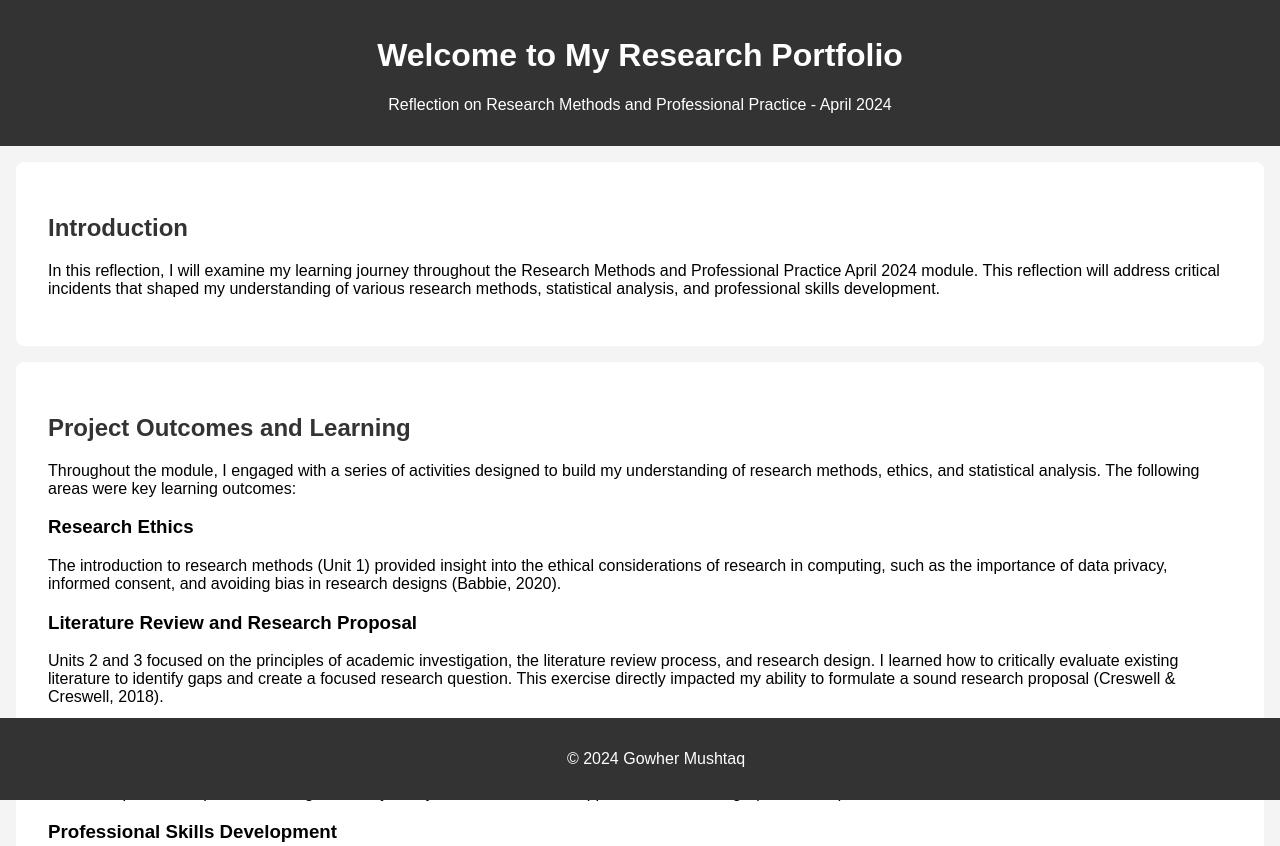
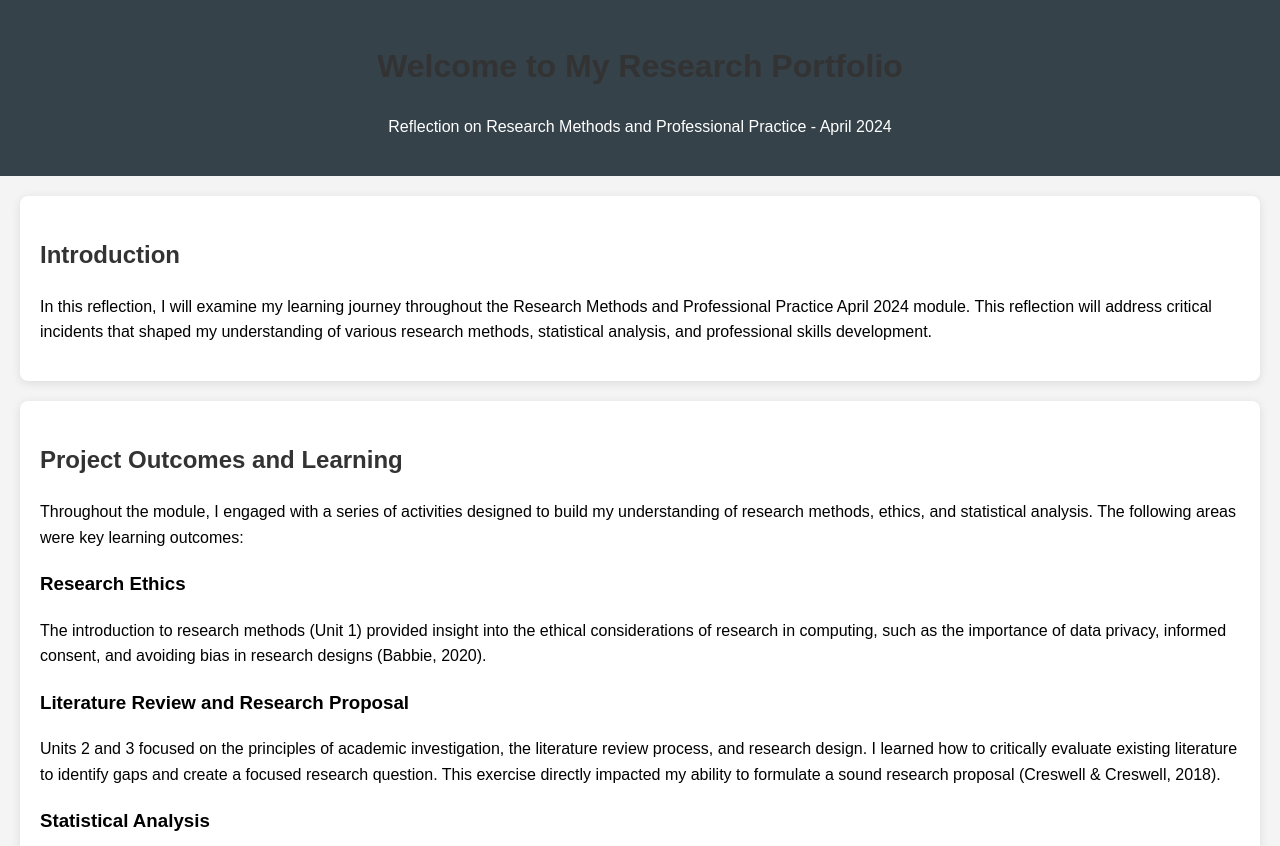
Before and after one commit to ergowherm/gowhermushtaq.github.io, a plain HTML site: page index.html in a window 1280 px wide. Shown: the top 846 px of the page. Drawn offline with Linux system fonts and the light colour scheme.

Commit message:
Update styles.css

```diff
--- a/styles.css
+++ b/styles.css
@@ -1,34 +1,36 @@
 body {
     font-family: Arial, sans-serif;
+    line-height: 1.6;
     margin: 0;
     padding: 0;
     background-color: #f4f4f4;
 }
 
 header {
-    background-color: #333;
-    color: #fff;
+    background: #35424a;
+    color: #ffffff;
+    padding: 20px 0;
     text-align: center;
-    padding: 1rem;
 }
 
 section {
-    padding: 2rem;
-    margin: 1rem;
-    background-color: #fff;
+    background: #ffffff;
+    margin: 20px;
+    padding: 20px;
     border-radius: 8px;
+    box-shadow: 0 2px 10px rgba(0, 0, 0, 0.1);
 }
 
-h2 {
+h1, h2 {
     color: #333;
 }
 
 footer {
     text-align: center;
-    padding: 1rem;
-    background-color: #333;
-    color: #fff;
-    position: fixed;
+    padding: 10px;
+    background: #35424a;
+    color: #ffffff;
+    position: relative;
+    bottom: 0;
     width: 100%;
-    bottom: 0;
 }
```
